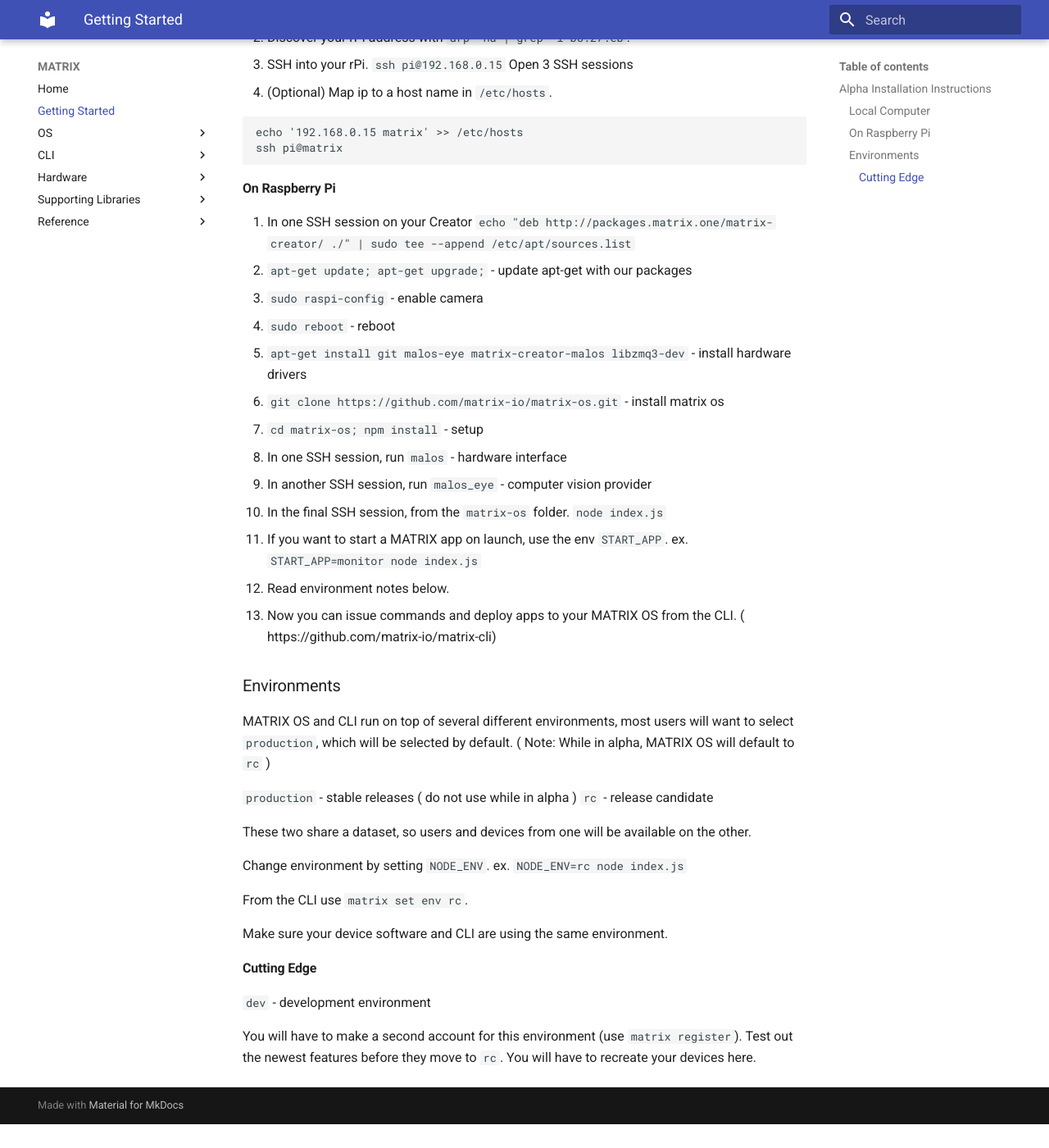
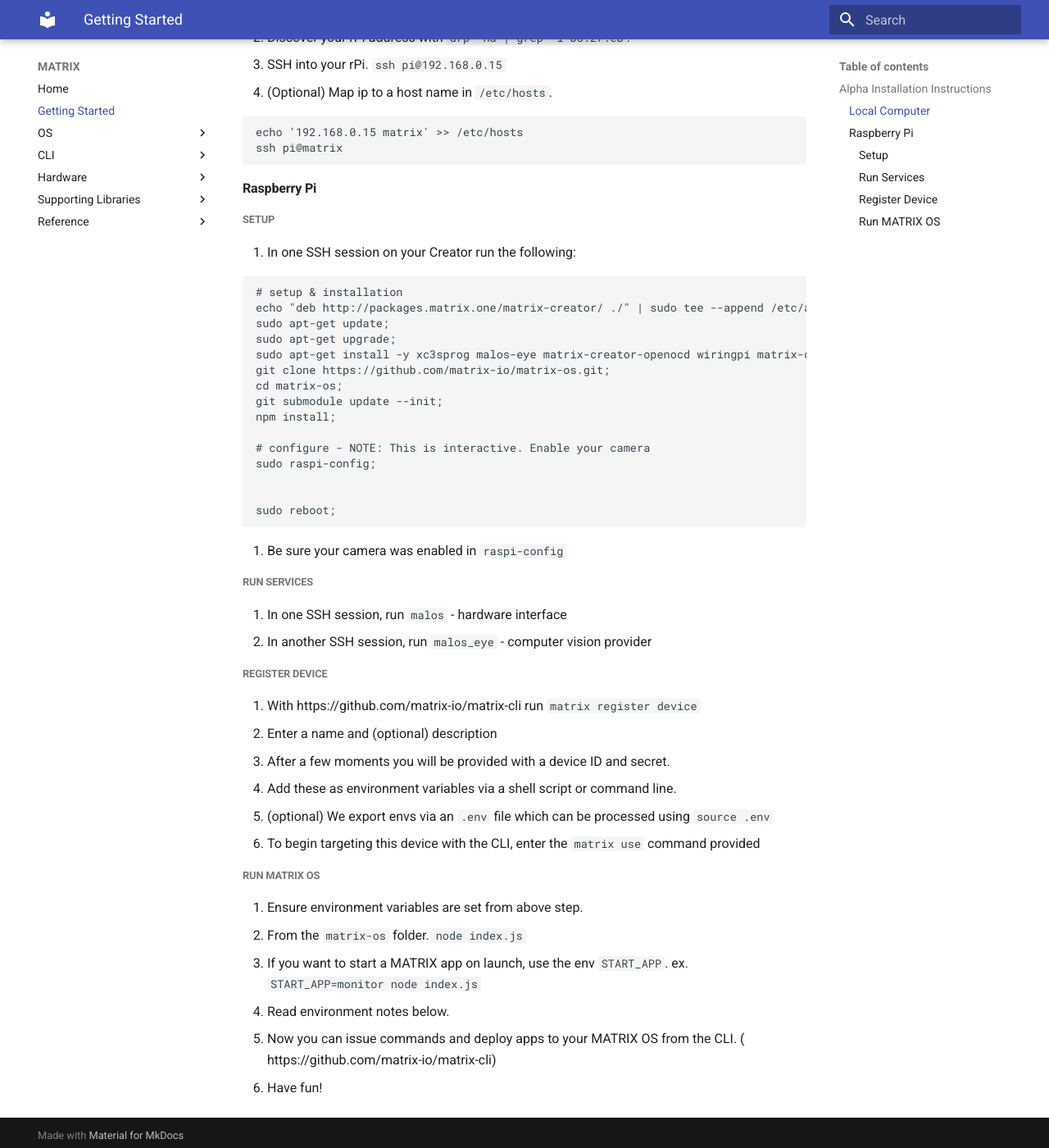
Before and after one commit to matrix-io/matrix-documentation, an MkDocs documentation site: the page built from docs/intro/install.md, in a window 1280 px wide and 1400 px high, scrolled down 457 px. Shown: the whole window at 82% size. Built offline with MkDocs 1.6.1 and Material for MkDocs 9.7.7, drawn with Linux system fonts in a browser that asks for light colours; old or Windows-style settings are respelled for this version of MkDocs; before the commit the page ends 1828 px from its top, so only the background shows below that.

Commit message:
Update install

````diff
--- a/docs/intro/install.md
+++ b/docs/intro/install.md
@@ -6,44 +6,53 @@
 #### Local Computer
 1. Install your Creator onto an rPi, connect to network cable which goes to local network, NOT to your computer, as it needs to be discoverable. Wifi support coming soon.
 1. Discover your rPi address with `arp -na | grep -i b8:27:eb`.
-1. SSH into your rPi. `ssh pi@192.168.0.15` Open 3 SSH sessions
+1. SSH into your rPi. `ssh pi@192.168.0.15`
 1. (Optional) Map ip to a host name in `/etc/hosts`.
 ```
 echo '192.168.0.15 matrix' >> /etc/hosts
 ssh pi@matrix
 ```
 
-#### On Raspberry Pi
-1. In one SSH session on your Creator `echo "deb http://packages.matrix.one/matrix-creator/ ./" | sudo tee --append /etc/apt/sources.list`
-1. `apt-get update; apt-get upgrade;` - update apt-get with our packages
-1. `sudo raspi-config` - enable camera
-1. `sudo reboot` - reboot
-1. `apt-get install git malos-eye matrix-creator-malos libzmq3-dev` - install hardware drivers
-1. `git clone https://github.com/matrix-io/matrix-os.git` - install matrix os
-1. `cd matrix-os; npm install` - setup
+#### Raspberry Pi
+##### Setup
+1. In one SSH session on your Creator run the following:
+```
+# setup & installation
+echo "deb http://packages.matrix.one/matrix-creator/ ./" | sudo tee --append /etc/apt/sources.list;
+sudo apt-get update;
+sudo apt-get upgrade;
+sudo apt-get install -y xc3sprog malos-eye matrix-creator-openocd wiringpi matrix-creator-init cmake g++ git --force-yes;
+git clone https://github.com/matrix-io/matrix-os.git;
+cd matrix-os;
+git submodule update --init;
+npm install;
+
+# configure - NOTE: This is interactive. Enable your camera
+sudo raspi-config;
+
+
+sudo reboot;
+```
+1. Be sure your camera was enabled in `raspi-config`
+
+##### Run Services
+
 1. In one SSH session, run `malos` - hardware interface
 1. In another SSH session, run `malos_eye` - computer vision provider
-1. In the final SSH session, from the `matrix-os` folder. `node index.js`
+
+##### Register Device
+
+1. With https://github.com/matrix-io/matrix-cli run ` matrix register device `
+1. Enter a name and (optional) description
+1. After a few moments you will be provided with a device ID and secret.
+1. Add these as environment variables via a shell script or command line.
+1. (optional) We export envs via an `.env` file which can be processed using `source .env`
+1. To begin targeting this device with the CLI, enter the `matrix use` command provided
+
+##### Run MATRIX OS
+1. Ensure environment variables are set from above step.
+1. From the `matrix-os` folder. `node index.js`
 1. If you want to start a MATRIX app on launch, use the env `START_APP`. ex. `START_APP=monitor node index.js`
 1. Read environment notes below.
 1. Now you can issue commands and deploy apps to your MATRIX OS from the CLI. ( https://github.com/matrix-io/matrix-cli)
-
-### Environments
-MATRIX OS and CLI run on top of several different environments, most users will want to select `production`, which will be selected by default. ( Note: While in alpha, MATRIX OS will default to `rc` )
-
-`production` - stable releases ( do not use while in alpha )
-`rc` - release candidate
-
-These two share a dataset, so users and devices from one will be available on the other.
-
-Change environment by setting `NODE_ENV`. ex. `NODE_ENV=rc node index.js`
-
-From the CLI use `matrix set env rc`.
-
-Make sure your device software and CLI are using the same environment.
-
-#### Cutting Edge
-
-`dev` - development environment
-
-You will have to make a second account for this environment (use `matrix register`). Test out the newest features before they move to `rc`. You will have to recreate your devices here.
+1. Have fun!
````
